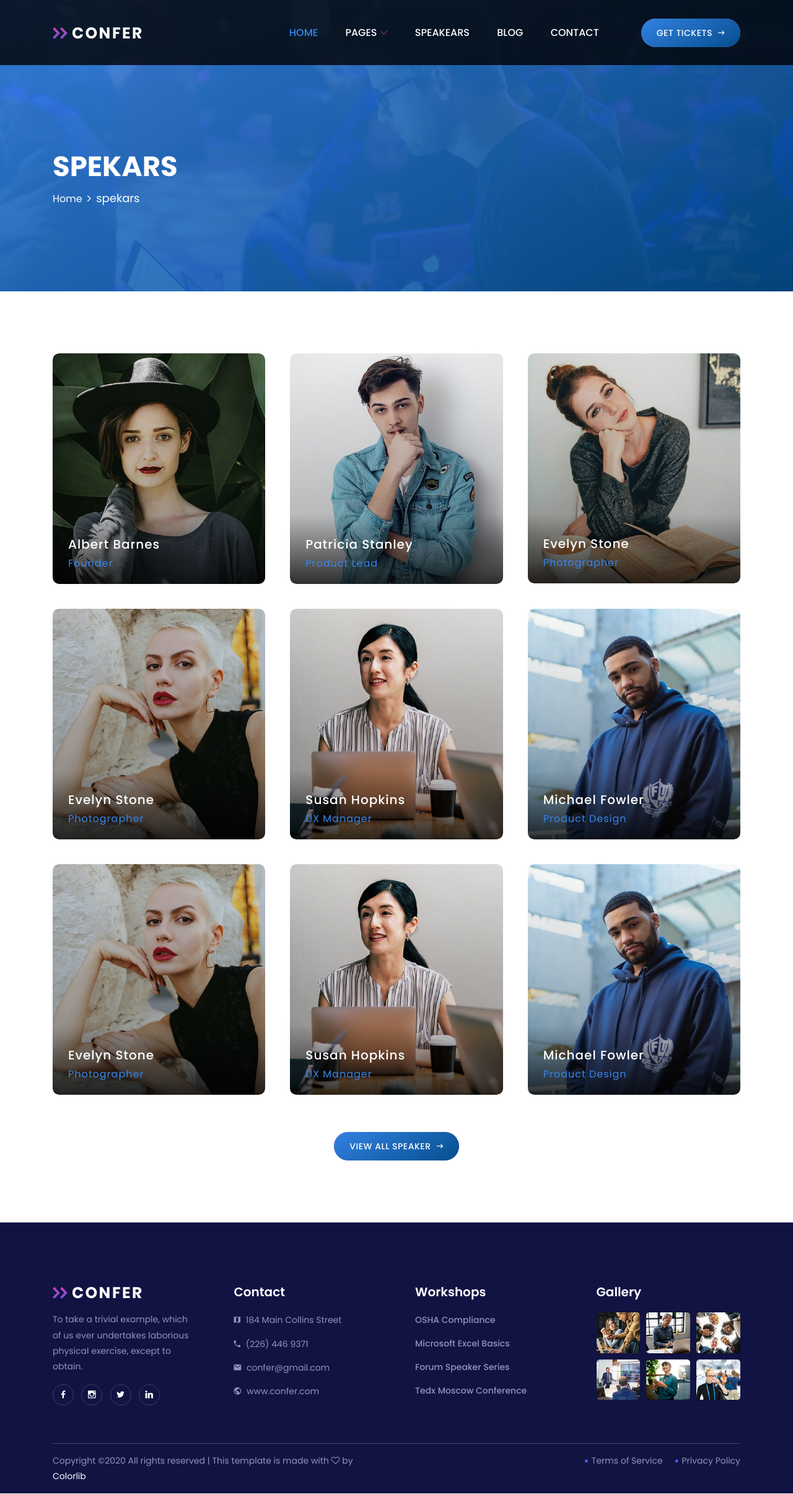
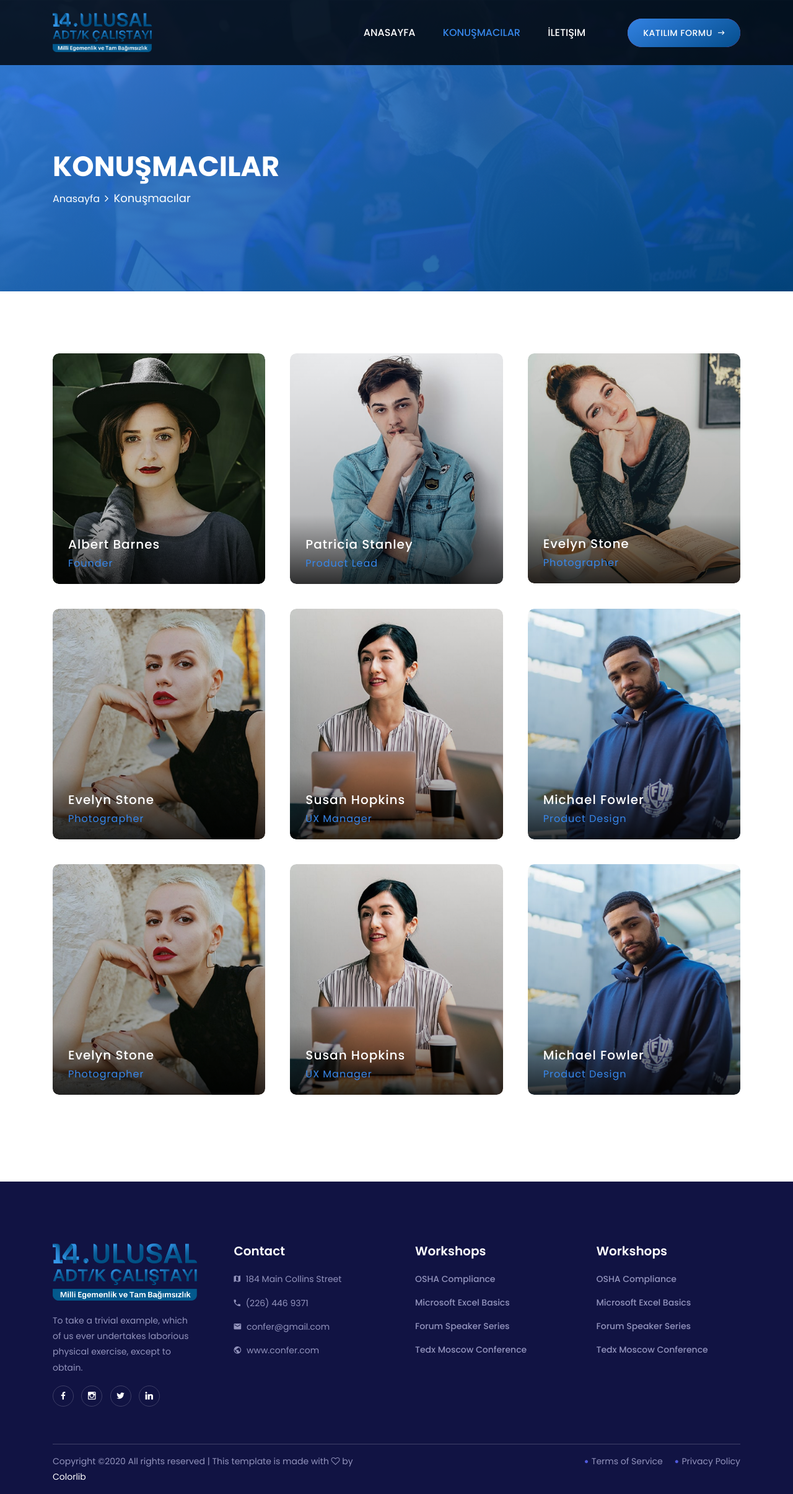
Before and after one commit to adtkcalistay/adtkcalistay.github.io, a website: page speakers.html in a window 1280 px wide. Shown: the whole page at 62% size. Drawn offline with Linux system fonts and the light colour scheme; files whose address does not match are found by name.

Commit message:
speakers page added

```diff
--- a/speakers.html
+++ b/speakers.html
@@ -33,7 +33,7 @@
                 <nav class="classy-navbar justify-content-between" id="conferNav">
 
                     <!-- Logo -->
-                    <a class="nav-brand" href="./index.html"><img src="./img/core-img/logo.png" alt=""></a>
+                    <a class="nav-brand" href="./index.html"><img src="./img/core-img/logo_adt.png" style="width: 160px;" alt=""></a>
 
                     <!-- Navbar Toggler -->
                     <div class="classy-navbar-toggler">
@@ -49,34 +49,13 @@
                         <!-- Nav Start -->
                         <div class="classynav">
                             <ul id="nav">
-                                <li class="active"><a href="index.html">Home</a></li>
-                                <li><a href="#">Pages</a>
-                                    <ul class="dropdown">
-                                        <li><a href="index.html">- Home</a></li>
-                                        <li><a href="about.html">- About Us</a></li>
-                                        <li><a href="speakers.html">- Speakears</a></li>
-                                        <li><a href="schedule.html">- Schedule</a></li>
-                                        <li><a href="tickets.html">- Tickets</a></li>
-                                        <li><a href="blog.html">- Blog</a></li>
-                                        <li><a href="single-blog.html">- Single Blog</a></li>
-                                        <li><a href="contact.html">- Contact</a></li>
-                                        <li><a href="#">- Dropdown</a>
-                                            <ul class="dropdown">
-                                                <li><a href="#">- Dropdown Item</a></li>
-                                                <li><a href="#">- Dropdown Item</a></li>
-                                                <li><a href="#">- Dropdown Item</a></li>
-                                                <li><a href="#">- Dropdown Item</a></li>
-                                            </ul>
-                                        </li>
-                                    </ul>
-                                </li>
-                                <li><a href="speakers.html">Speakears</a></li>
-                                <li><a href="blog.html">Blog</a></li>
-                                <li><a href="contact.html">Contact</a></li>
+                                <li><a href="index.html">Anasayfa</a></li>
+                                <li class="active"><a href="speakers.html">Konuşmacılar</a></li>
+                                <li><a href="contact.html">İletişim</a></li>
                             </ul>
 
                             <!-- Get Tickets Button -->
-                            <a href="#" class="btn confer-btn mt-3 mt-lg-0 ml-3 ml-lg-5">Get Tickets <i class="zmdi zmdi-long-arrow-right"></i></a>
+                            <a href="index.html#form" class="btn confer-btn mt-3 mt-lg-0 ml-3 ml-lg-5">Katılım Formu <i class="zmdi zmdi-long-arrow-right"></i></a>
                         </div>
                         <!-- Nav End -->
                     </div>
@@ -92,11 +71,11 @@
             <div class="row h-100 align-items-center">
                 <div class="col-12">
                     <div class="breadcrumb-content">
-                        <h2 class="page-title">spekars</h2>
+                        <h2 class="page-title">KONUŞMACILAR</h2>
                         <nav aria-label="breadcrumb">
                             <ol class="breadcrumb">
-                                <li class="breadcrumb-item"><a href="index.html">Home</a></li>
-                                <li class="breadcrumb-item active" aria-current="page">spekars</li>
+                                <li class="breadcrumb-item"><a href="index.html">Anasayfa</a></li>
+                                <li class="breadcrumb-item active" aria-current="page">Konuşmacılar</li>
                             </ol>
                         </nav>
                     </div>
@@ -307,12 +286,6 @@
                         </div>
                     </div>
                 </div>
-
-                <div class="col-12">
-                    <div class="more-speaker-btn text-center mt-20 wow fadeInUp" data-wow-delay="300ms">
-                        <a class="btn confer-btn" href="#">View All Speaker <i class="zmdi zmdi-long-arrow-right"></i></a>
-                    </div>
-                </div>
             </div>
         </div>
     </section>
@@ -328,7 +301,7 @@
                     <div class="col-12 col-sm-6 col-lg-3">
                         <div class="single-footer-widget mb-60">
                             <!-- Footer Logo -->
-                            <a href="#" class="footer-logo"><img src="img/core-img/logo.png" alt=""></a>
+                            <a href="#" class="footer-logo"><img src="img/core-img/logo_adt.png" alt=""></a>
                             <p>To take a trivial example, which of us ever undertakes laborious physical exercise, except to obtain.</p>
 
                             <!-- Social Info -->
@@ -372,36 +345,19 @@
                             </ul>
                         </div>
                     </div>
-
                     <!-- Single Footer Widget Area -->
                     <div class="col-12 col-sm-6 col-lg-3">
                         <div class="single-footer-widget mb-60">
                             <!-- Widget Title -->
-                            <h5 class="widget-title">Gallery</h5>
+                            <h5 class="widget-title">Workshops</h5>
 
-                            <!-- Footer Gallery -->
-                            <div class="footer-gallery">
-                                <div class="row">
-                                    <div class="col-4">
-                                        <a href="img/bg-img/21.jpg" class="single-gallery-item"><img src="img/bg-img/21.jpg" alt=""></a>
-                                    </div>
-                                    <div class="col-4">
-                                        <a href="img/bg-img/22.jpg" class="single-gallery-item"><img src="img/bg-img/22.jpg" alt=""></a>
-                                    </div>
-                                    <div class="col-4">
-                                        <a href="img/bg-img/23.jpg" class="single-gallery-item"><img src="img/bg-img/23.jpg" alt=""></a>
-                                    </div>
-                                    <div class="col-4">
-                                        <a href="img/bg-img/24.jpg" class="single-gallery-item"><img src="img/bg-img/24.jpg" alt=""></a>
-                                    </div>
-                                    <div class="col-4">
-                                        <a href="img/bg-img/25.jpg" class="single-gallery-item"><img src="img/bg-img/25.jpg" alt=""></a>
-                                    </div>
-                                    <div class="col-4">
-                                        <a href="img/bg-img/26.jpg" class="single-gallery-item"><img src="img/bg-img/26.jpg" alt=""></a>
-                                    </div>
-                                </div>
-                            </div>
+                            <!-- Footer Nav -->
+                            <ul class="footer-nav">
+                                <li><a href="#">OSHA Compliance</a></li>
+                                <li><a href="#">Microsoft Excel Basics</a></li>
+                                <li><a href="#">Forum Speaker Series</a></li>
+                                <li><a href="#">Tedx Moscow Conference</a></li>
+                            </ul>
                         </div>
                     </div>
                 </div>
--- a/style.css
+++ b/style.css
@@ -611,8 +611,8 @@ input:required {
   .confer-btn-white i {
     margin-left: 5px; }
   .confer-btn-white:hover, .confer-btn-white:focus {
-    background-color: #df42b1;
-    border-color: #df42b1;
+    background-color: #3787eb;
+    border-color: #3787eb;
     color: #ffffff; }
 
 .confer-btn-white-2 {
```
Also changed, not shown: contact.html (+1 -0 lines), index.html (+2 -1 lines).
